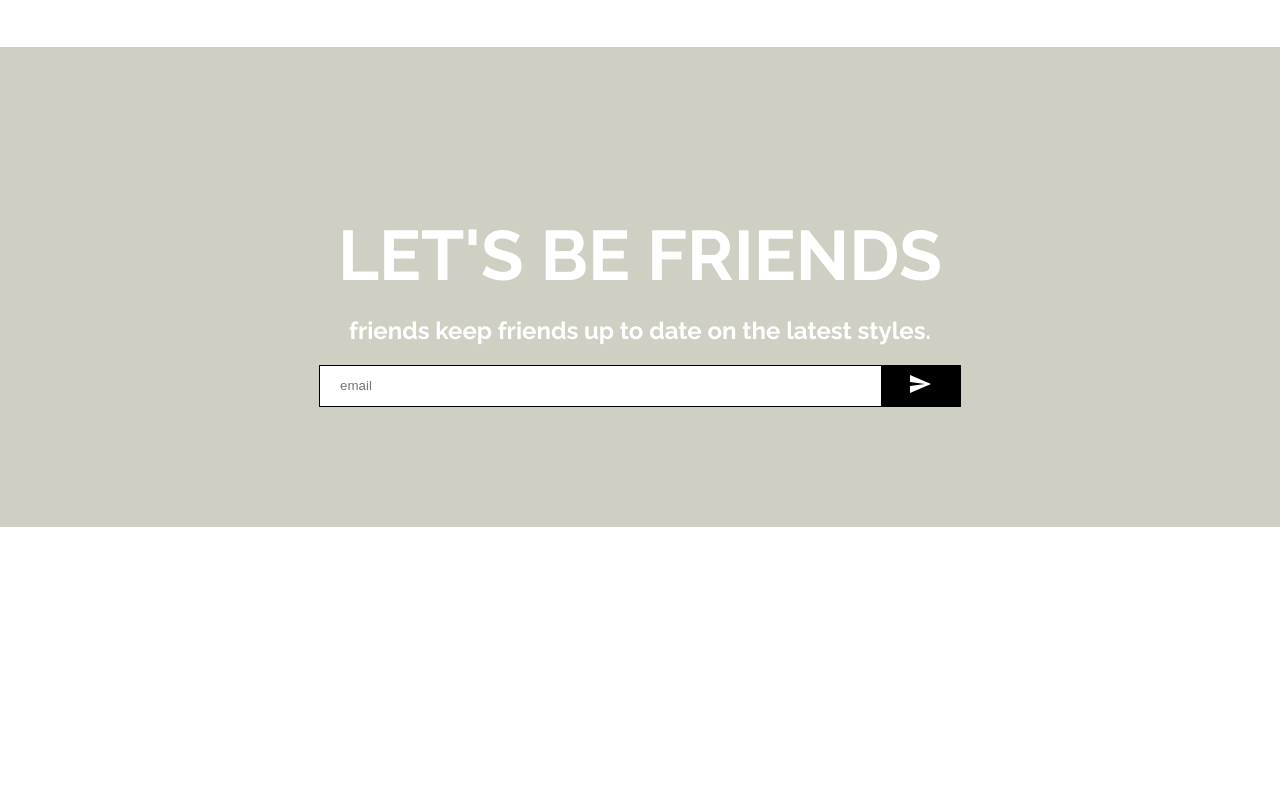
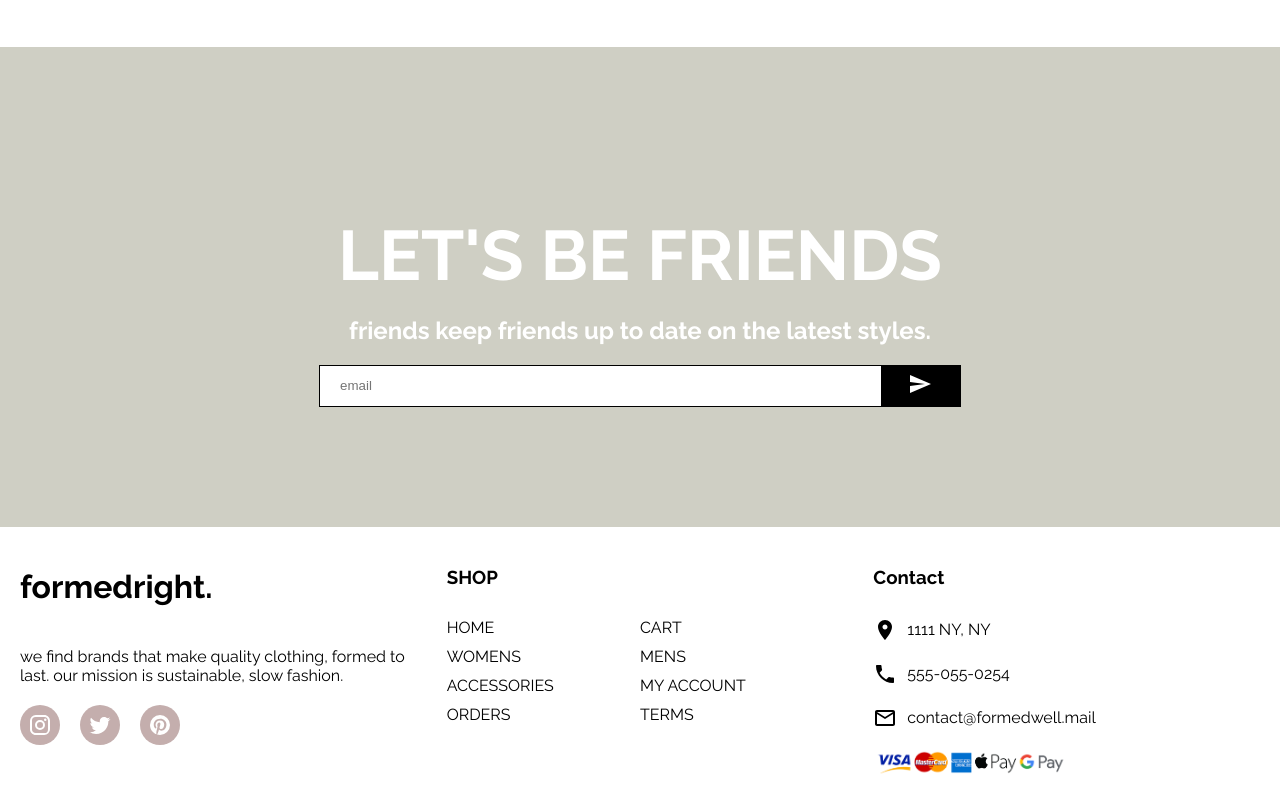
Before and after one commit to untjala/react-shopping-app, a React (Create React App) app: page / in a window 1280 px wide. Shown: the part 2229-3029 px from the top of the page. Before the commit the page ends 2756 px from the top, so only its background shows below. Built offline with nearby package versions, Linux system fonts and the light colour scheme.

Commit message:
finished footer

```diff
--- /dev/null
+++ b/src/components/Footer.js
@@ -0,0 +1,108 @@
+import { Instagram, MailOutline, Phone, Pinterest, Room, Twitter } from '@material-ui/icons';
+import React from 'react'
+import styled from 'styled-components'
+import payment from '../images/payment.png'
+const Container = styled.div`
+  display: flex;
+`;
+const Left = styled.div`
+  flex:1;
+  display: flex;
+  flex-direction: column;
+  padding: 20px;
+`;
+const Logo = styled.h1``;
+
+const Description = styled.p`
+  margin: 20px 0px;
+`;
+const Socials = styled.div`
+  display: flex;
+`;
+const SocIcon = styled.div`
+  width: 40px;
+  height: 40px;
+  border-radius: 50%;
+  color: white;
+  background-color: #${props => props.color};
+  display: flex;
+  align-items: center;
+  justify-content: center;
+  margin-right: 20px;
+`;
+const Center = styled.div`
+  flex:1;
+  padding: 20px;
+`;
+const Title = styled.h3`
+  margin-bottom: 30px;
+`;
+const List = styled.ul`
+  margin: 0px;
+  padding: 0px;
+  list-style: none;
+  display: flex;
+  flex-wrap: wrap;
+`;
+const ListItem = styled.li`
+  width: 50%;
+  margin-bottom: 10px;
+`;
+const Right = styled.div`
+  flex:1;
+  padding: 20px;
+`;
+
+const ContactItem = styled.div`
+  margin-bottom: 20px;
+  display: flex;
+  align-items: center;
+`;
+
+const Payment = styled.img`
+  width: 50%;
+`
+function Footer() {
+  return (
+    <Container>
+      <Left>
+        <Logo> formedright. </Logo>
+        <Description> we find brands that make quality clothing, formed to last. our mission is sustainable, slow fashion.
+        </Description>
+        <Socials>
+          <SocIcon color="c4aead">
+            <Instagram />
+          </SocIcon>
+          <SocIcon color="c4aead">
+            <Twitter />
+          </SocIcon>
+          <SocIcon color="c4aead">
+            <Pinterest />
+          </SocIcon>
+        </Socials>
+      </Left>
+      <Center>
+        <Title> SHOP </Title>
+        <List>
+          <ListItem>HOME</ListItem>
+          <ListItem>CART </ListItem>
+          <ListItem>WOMENS</ListItem>
+          <ListItem>MENS</ListItem>
+          <ListItem>ACCESSORIES</ListItem>
+          <ListItem>MY ACCOUNT</ListItem>
+          <ListItem>ORDERS</ListItem>
+          <ListItem>TERMS</ListItem>
+        </List>
+      </Center>
+      <Right>
+        <Title> Contact </Title>
+        <ContactItem> <Room style={{marginRight: "10px"}} /> 1111 NY, NY </ContactItem>
+        <ContactItem> <Phone style={{marginRight: "10px"}} /> 555-055-0254 </ContactItem>
+        <ContactItem> <MailOutline style={{marginRight: "10px"}} /> contact@formedwell.mail </ContactItem>
+        <Payment src={payment} />
+      </Right>
+    </Container>
+  )
+}
+
+export default Footer
--- a/src/pages/Home.js
+++ b/src/pages/Home.js
@@ -5,6 +5,7 @@
 import Categories from '../components/Categories';
 import Products from '../components/Products';
 import Newsleter from '../components/Newsletter';
+import Footer from '../components/Footer';
 
 function Home() {
   return (
@@ -15,6 +16,7 @@
     <Categories />
     <Products />
     <Newsleter />
+    <Footer />
     </div>
 
   )
```
Also changed, not shown: src/images/payment.png (added).
